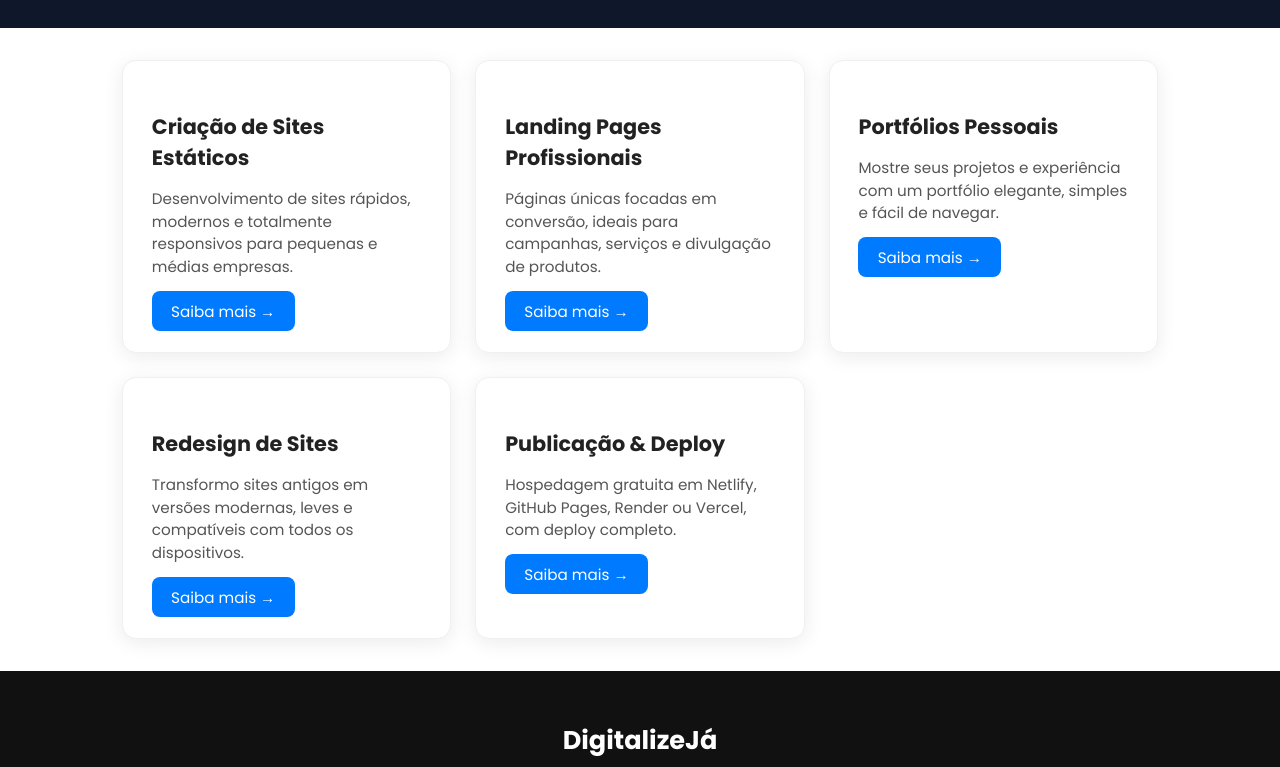
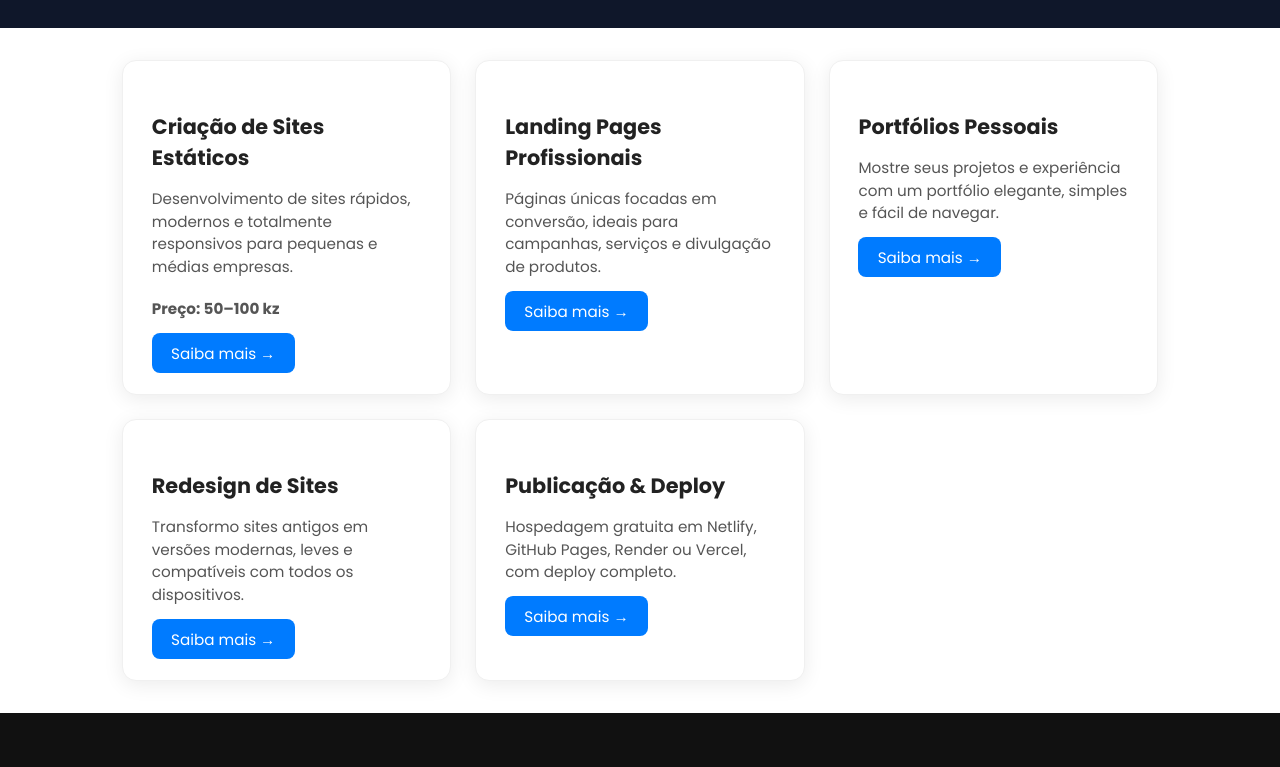
Before and after one commit to BillyScouf/DigitalizeJa, a Vue app: page / in a window 1280 px wide. Shown: the part 1214-1981 px from the top of the page. Built offline with nearby package versions, Linux system fonts and the light colour scheme; a web font is replaced by a local one.

Commit message:
add new branch

```diff
--- a/src/components/services.vue
+++ b/src/components/services.vue
@@ -1,11 +1,12 @@
 <!-- src/components/Services.vue -->
 <template>
 <section id="servicos" class="services">
-  <div class="card">
-    <h3>Criação de Sites Estáticos</h3>
-    <p>Desenvolvimento de sites rápidos, modernos e totalmente responsivos para pequenas e médias empresas.</p>
-    <a href="#">Saiba mais →</a>
-  </div>
+    <div class="card">
+        <h3>Criação de Sites Estáticos</h3>
+        <p>Desenvolvimento de sites rápidos, modernos e totalmente responsivos para pequenas e médias empresas.</p>
+        <p class="price">Preço: 50–100 kz</p>
+        <a href="#">Saiba mais →</a>
+        </div>
 
   <div class="card">
     <h3>Landing Pages Profissionais</h3>
@@ -43,6 +44,12 @@
   padding: 2rem;
   max-width: 1100px;
   margin: auto;
+}
+
+.price {
+  font-weight: bold;
+  color: #ff6600; /* cor chamativa */
+  margin-top: 10px;
 }
 
 /* Card */
```
